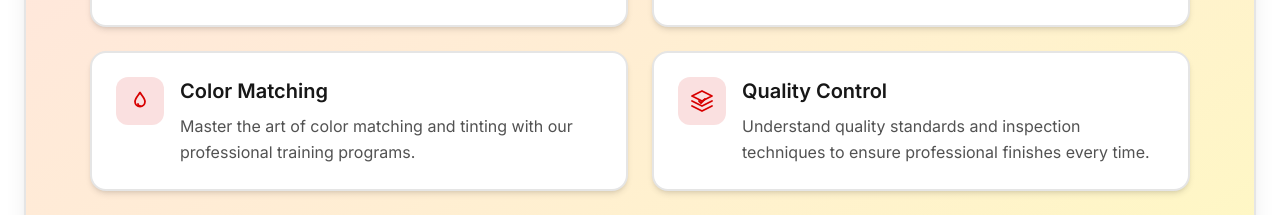
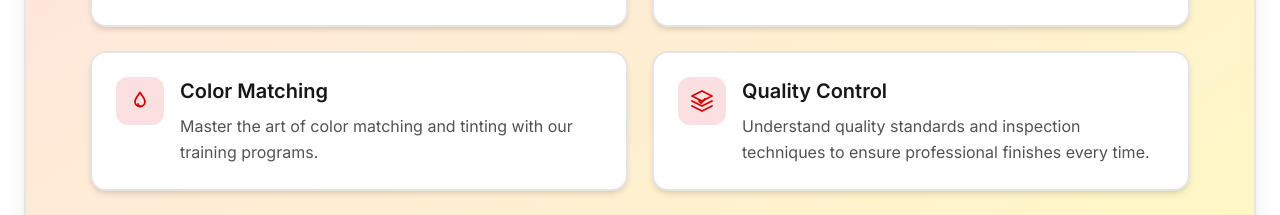
Before and after one commit to levonstepan/VerinLegno.am, a Next.js app: page / in a window 1280 px wide. Shown: the part 4829-5044 px from the top of the page. Built offline with nearby package versions, Linux system fonts and the light colour scheme.

Commit message:
Remove 'professional' from Color Matching description

```diff
--- a/app/shared/content.ts
+++ b/app/shared/content.ts
@@ -205,7 +205,7 @@ export const enContent = {
       {
         title: "Color Matching",
         description:
-          "Master the art of color matching and tinting with our professional training programs.",
+          "Master the art of color matching and tinting with our training programs.",
         icon: "color",
       },
       {
```
